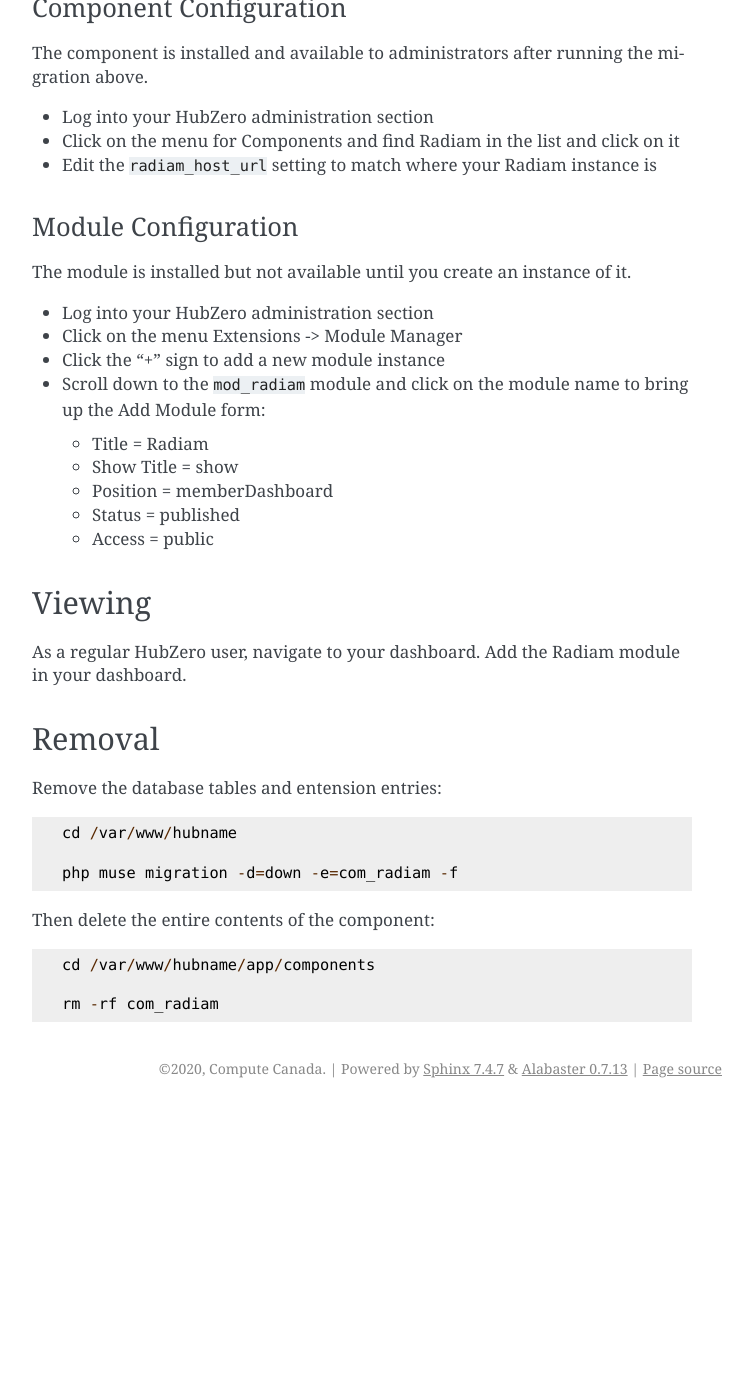
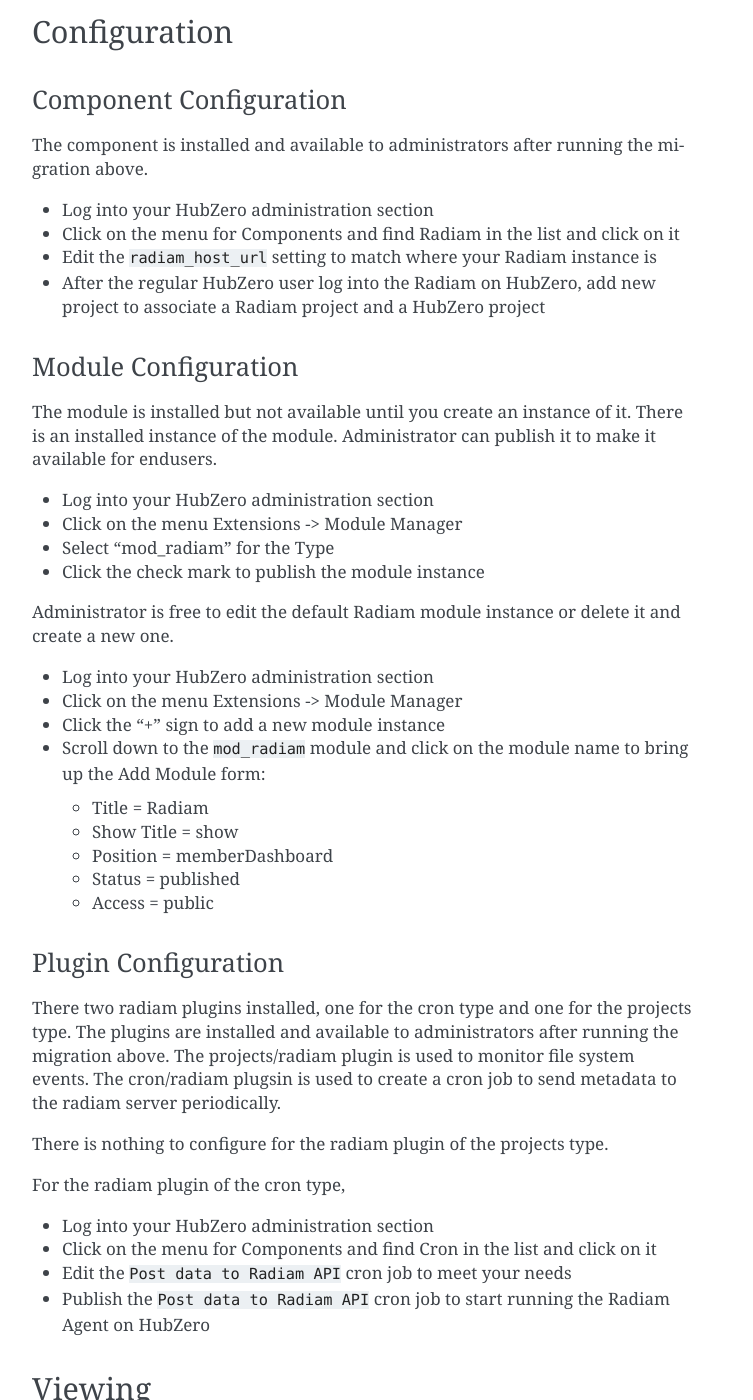
Before and after one commit to usask-rc/radiam, a Sphinx documentation site: the page built from docs/hubzero.md, in a window 1280 px wide and 1400 px high, scrolled down 970 px. Shown: the whole window, without its empty margins (388-1141 px from the left). Built offline with Sphinx 7.4.7, drawn with Linux system fonts in a browser that asks for light colours; before the commit the page ends 2078 px from its top, so only the background shows below that; some of the changed text lies outside the part shown.

Commit message:
Update hubzero.md

````diff
--- a/docs/hubzero.md
+++ b/docs/hubzero.md
@@ -1,6 +1,6 @@
-# Radiam Hubzero plugin
+# radiam-hubzero
 
-Radiam component and module for HubZero
+Radiam component, module and plugin for HubZero
 
 ## Installation
 
@@ -9,6 +9,8 @@
 Copy the mod_radiam directory to your HubZero installation, in the modules folder.  It will be located somewhere like `/var/www/hubname/app/modules` so when you're done you have a new directory `/var/www/hubname/app/modules/mod_radiam`.
 
 Copy the projects directory to your HubZero installation, in the plugins folder.  It will be located somewhere like `/var/www/hubname/app/plugins` so when you're done you have a new directory `/var/www/hubname/app/plugins/projects`.
+
+Copy the cron directory to your HubZero installation, in the plugins folder.  It will be located somewhere like `/var/www/hubname/app/plugins` so when you're done you have a new directory `/var/www/hubname/app/plugins/cron`.
 
 From the command line of your HubZero instance, initialize the Radiam database objects:
 
@@ -19,7 +21,7 @@
 php muse migration
 ```
 
-That command should list at least four database migrations that will be run: two for the component, one for the module, one for the plugin.  If it looks OK, you can proceed:
+That command should list at least seven database migrations that will be run: two for the component, two for the module, three for the plugin.  If it looks OK, you can proceed:
 
 ```
 # Full run this time
@@ -35,10 +37,18 @@
 - Log into your HubZero administration section
 - Click on the menu for Components and find Radiam in the list and click on it
 - Edit the `radiam_host_url` setting to match where your Radiam instance is
+- After the regular HubZero user log into the Radiam on HubZero, add new project to associate a Radiam project and a HubZero project
 
 ### Module Configuration
 
-The module is installed but not available until you create an instance of it.
+The module is installed but not available until you create an instance of it. There is an installed instance of the module. Administrator can publish it to make it available for endusers.
+
+- Log into your HubZero administration section
+- Click on the menu Extensions -> Module Manager
+- Select "mod_radiam" for the Type
+- Click the check mark to publish the module instance
+
+Administrator is free to edit the default Radiam module instance or delete it and create a new one.
 
 - Log into your HubZero administration section
 - Click on the menu Extensions -> Module Manager
@@ -50,12 +60,29 @@
     - Status = published
     - Access = public
 
+### Plugin Configuration
+
+There two radiam plugins installed, one for the cron type and one for the projects type. The plugins are installed and available to administrators after running the migration above. The projects/radiam plugin is used to monitor file system events. The cron/radiam plugsin is used to create a cron job to send metadata to the radiam server periodically.
+
+There is nothing to configure for the radiam plugin of the projects type.
+
+For the radiam plugin of the cron type,
+
+- Log into your HubZero administration section
+- Click on the menu for Components and find Cron in the list and click on it
+- Edit the `Post data to Radiam API` cron job to meet your needs
+- Publish the `Post data to Radiam API` cron job to start running the Radiam Agent on HubZero
+
 ## Viewing
 
 As a regular HubZero user, navigate to your dashboard.  Add the Radiam module in your dashboard.
 
+- Click on the Radiam Login button
+- Log into Radiam with Radiam username and password
 
 ## Removal
+
+### Component Removal
 
 Remove the database tables and entension entries:
 
@@ -72,3 +99,41 @@
 
 rm -rf com_radiam
 ```
+
+### Module Removal
+
+Remove the database tables and entension entries:
+
+```
+cd /var/www/hubname
+
+php muse migration -d=down -e=mod_radiam -f
+```
+
+Then delete the entire contents of the component:
+
+```
+cd /var/www/hubname/app/modules
+
+rm -rf mod_radiam
+```
+
+### Plugin Removal
+
+Remove the database tables and entension entries:
+
+```
+cd /var/www/hubname
+
+php muse migration -d=down -e=plg_cron_radiam -f
+php muse migration -d=down -e=plg_projects_radiam -f
+```
+
+Then delete the entire contents of the component:
+
+```
+cd /var/www/hubname/app/plugins
+
+rm -rf cron
+rm -rf projects
+```
````
